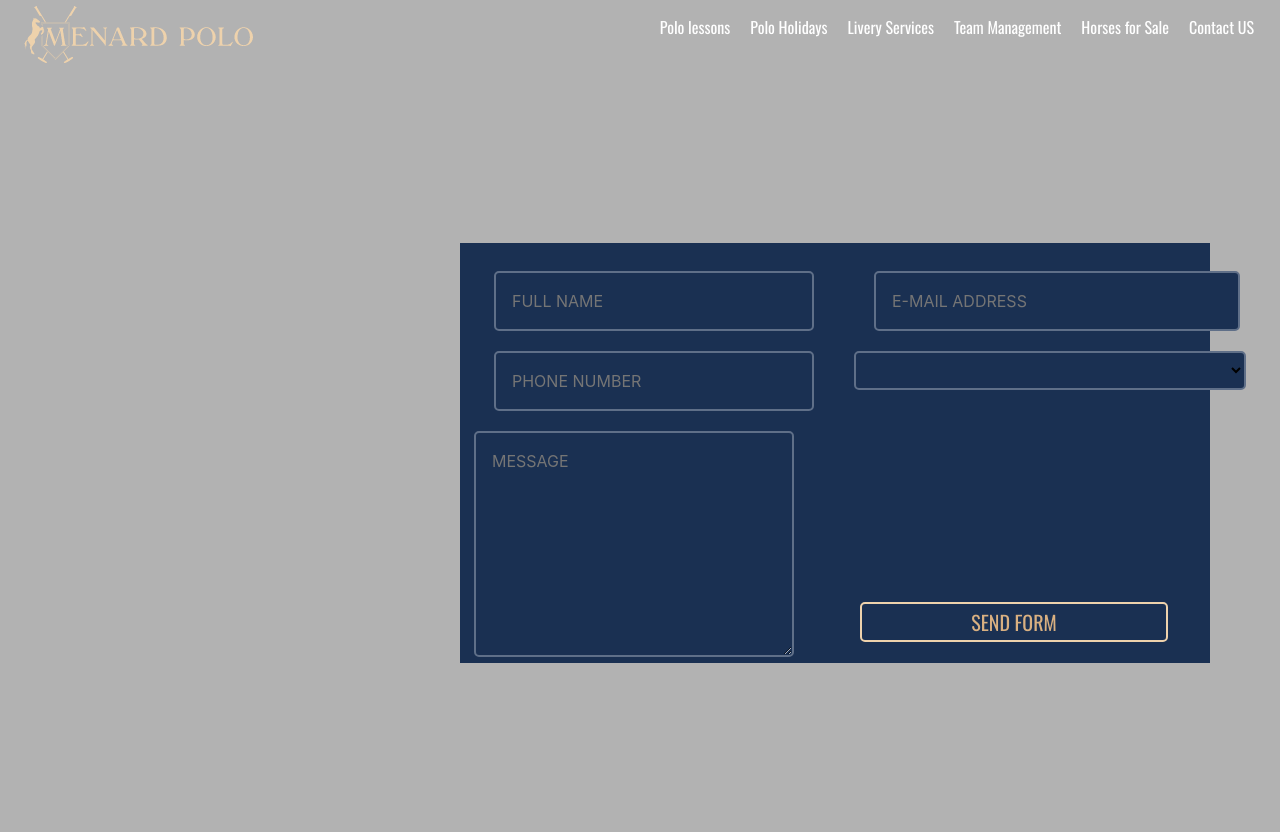
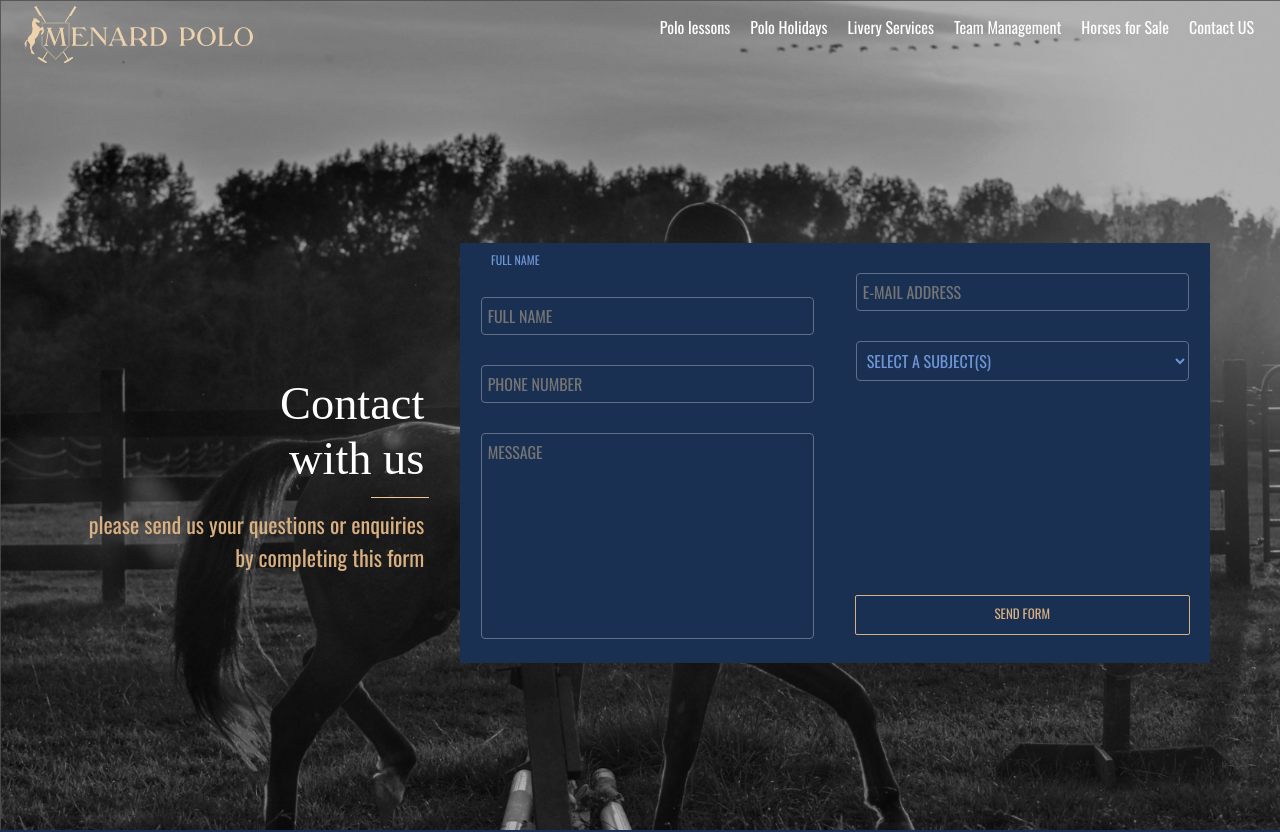
Before and after one commit to binamp/wolox-menard, a React (Create React App) app in the folder frontend/: page /contact in a window 1280 px wide. Shown: the top 832 px of the page. Built offline with nearby package versions, Linux system fonts and the light colour scheme.

Commit message:
arregle el formulario que se veia mal

```diff
--- a/frontend/src/components/modal/modal.js
+++ b/frontend/src/components/modal/modal.js
@@ -1,6 +1,6 @@
 import React from 'react';
 
-import Formu from '../pages/ContactUs/formu';
+import Formu from '../pages/ContactUs/formcontact';
 
 import linea2 from './iconos/linea2.png';
 import style from './modal.module.scss';
--- a/frontend/src/components/pages/ContactUs/contactus.js
+++ b/frontend/src/components/pages/ContactUs/contactus.js
@@ -4,12 +4,12 @@ import Footer from '../../ Footer/footer';
 import Navbar from '../../navbar/navbar';
 
 import Contact from './contact';
-import Formu from './formu';
+import Formu from './formcontact';
 import style from './style.module.scss';
 
 function ContactUs(isHome) {
   return (
-    <div className={style.contactBackground}>
+    <div className={style.background}>
       <div className={style.cap}>
         <Navbar />
         <div className={style.container1}>
--- a/frontend/src/components/pages/ContactUs/form.module.scss
+++ b/frontend/src/components/pages/ContactUs/form.module.scss
@@ -2,7 +2,7 @@
 
 .container2 {
   width: 750px;
-  height: 420px;
+  height: 440px;
   background-color: #1a3052;
 
 }
@@ -18,51 +18,7 @@
   margin-block-start: 8px;
   margin-inline-start: 24%;
 }
-.name,
-.namber,
-textarea {
-  outline: 0;
-  padding: 1em;
-  border: 2px solid #5f6f88;
-  border-radius: 5px;
-  display: flex;
-  width: 160%;
-  margin: 20px;
-  background-color: #1a3052;
-  resize: none;
-}
 
-textarea {
-  height: 226px;
-}
-.email {
-  background-color: #1a3052;
-  outline: 0;
-  padding: 1em;
-  border-radius: 5px;
-  border: 2px solid #5f6f88;
-  display: flex;
-  width: 113%;
-  margin: 20px;
-  align-items: flex-end;
-}
-input [placeholder] {
-  font-family: Oswald;
-  font-size: 10px;
-  color: #6e96d6;
-}
-select {
-  background-color: #1a3052;
-  outline: 0;
-  padding: 1em;
-  border-radius: 5px;
-  border: 2px solid #5f6f88;
-  display: flex;
-  height: 39px;
-  width: 121%;
-  margin: 20px;
-  align-items: center;
-}
 .button {
   position: absolute;
   border-radius: 5px;
--- a/frontend/src/components/pages/ContactUs/formcontact.js
+++ b/frontend/src/components/pages/ContactUs/formcontact.js
@@ -1,5 +1,4 @@
 import React, { Fragment, useState } from "react";
-import Contact from "./contact";
 import styles from "../../../../src/styles.module.scss";
 import Swal from "sweetalert2";
 import withReactContent from "sweetalert2-react-content";
@@ -57,18 +56,17 @@ const Form = () => {
     });
     Swal.fire({
       title: "Mensaje enviado.",
-      footer: "Copyright 2018",
+      footer: "Copyright 2020",
     });
     return;
   };
 
   return (
     <Fragment>
-      <div className={styles.container1}>
-        <Contact />
+      <div>
         <div className={styles.container2}>
           {error ? (
-            <p className={styles.alertaError}>ALL FIELDS ARE REQUIRED...</p>
+            <span className={styles.alertaError}>ALL FIELDS ARE REQUIRED...</span>
           ) : null}
           <form
             action="http://jkorpela.fi/cgi-bin/echo.cgi?"
--- a/frontend/src/components/pages/ContactUs/formu.js
+++ /dev/null
@@ -1,40 +0,0 @@
-import React from 'react';
-
-import style from './form.module.scss';
-
-const Formu = () => (
-  <>
-    <div className={style.container2}>
-      <div className={style.container3}>
-        <div className={style.form1}>
-          <form>
-            <input name="name" className={style.name} placeholder="FULL NAME" type="text"/>
-            <input
-              name="phonenumber"
-              className={style.namber}
-              placeholder="PHONE NUMBER"
-              type="namber"
-            />
-            <textarea placeholder="MESSAGE" className={style.message} type="text" />
-          </form>
-        </div>
-        <div className={style.form2}>
-          <form>
-            <input type="email" className={style.email} placeholder="E-MAIL ADDRESS" name="email" />
-            <select type="select" value="">
-              <option value="ss">SELECT A SUBJECT(S) </option>
-              <option value="pl">polo lessons </option>
-              <option value="ph">polo holidays</option>
-              <option value="lv">livery services</option>
-              <option value="tm">team management</option>
-              <option value="hfs">horses for sale</option>
-            </select>
-          </form>
-        </div>
-        <button className={style.button}>SEND FORM</button>
-      </div>
-    </div>
-  </>
-);
-
-export default Formu;
--- a/frontend/src/styles.module.scss
+++ b/frontend/src/styles.module.scss
@@ -193,51 +193,6 @@ $border-color: #d9b081;
   }
 }
 
-//CONTACT US STYLES//
-
-.contactBackground {
-  background-image: url(../src/components/pages/ContactUs/imagen/fondocontact.png);
-  background-size: 115%;
-}
-
-.contactContainer {
-  display: flex;
-  justify-content: left;
-}
-
-.square {
-  height: 180px;
-  width: 390px;
-  margin-inline-start: 50px;
-  margin-block-start: 76%;
-}
-
-.contactTitle {
-  font-size: 2.9em;
-  font-family: PlayfairDisplay;
-  color: $title-color;
-  padding-block-start: 10px;
-  justify-content: flex-end;
-  margin: 1% auto;
-  text-align: end;
-}
-
-.contactUsText {
-  font-size: 20px;
-  font-family: "Oswald", sans-serif;
-  color: $subtitle-color;
-  font-weight: lighter;
-  display: flex;
-  text-align: end;
-  justify-content: flex-end;
-  padding-block-start: 10px;
-}
-
-.titleBorder {
-  display: flex;
-  margin-block-start: 10px;
-  margin-inline-start: 85%;
-}
 
 //FORM SECTION - STYLES//
 
@@ -247,16 +202,14 @@ $border-color: #d9b081;
 }
 
 .container2 {
-  width: 100%;
-  height: 460px;
-  margin-right: 10%;
+  width: 750px;
+  height: 420px;
   background-color: #1a3052;
-  margin-inline-start: 20px;
-  margin-block-start: 19%;
-  margin-block-end: 13%;
-  padding-bottom: 50px;
+
 }
-
+.container3 {
+  display: flex;
+}
 .form {
   display: flex;
   flex-direction: row;
@@ -333,10 +286,10 @@ $border-color: #d9b081;
 .alertaError {
   font-family: "Oswald", sans-serif;
   text-align: center;
-  margin-left: 15px;
-  margin-top: 6px;
+  margin-left: 25px;
+
   color: #a10505;
-  font-size: 15px;
+  font-size: 13px;
   border: 1px solid #a10505;
   border-radius: 2px;
   width: 23%;
```
Also changed, not shown: frontend/src/components/pages/ContactUs/contact.js (+4 -3 lines).
